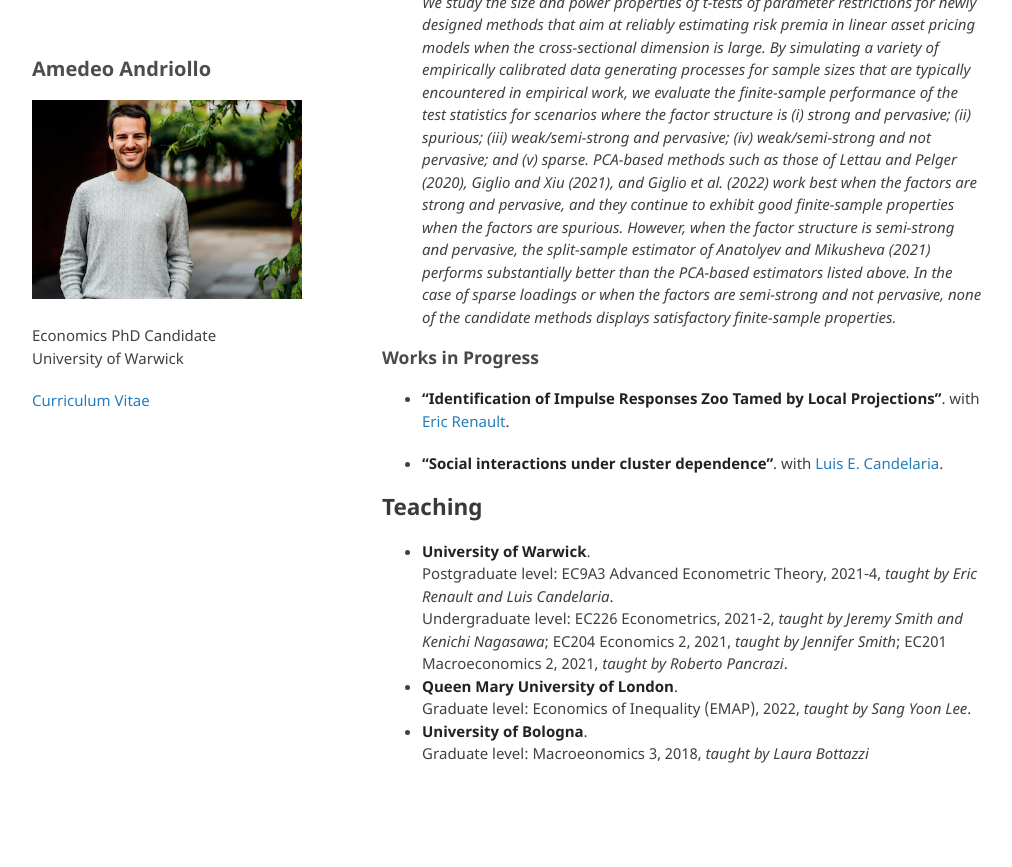
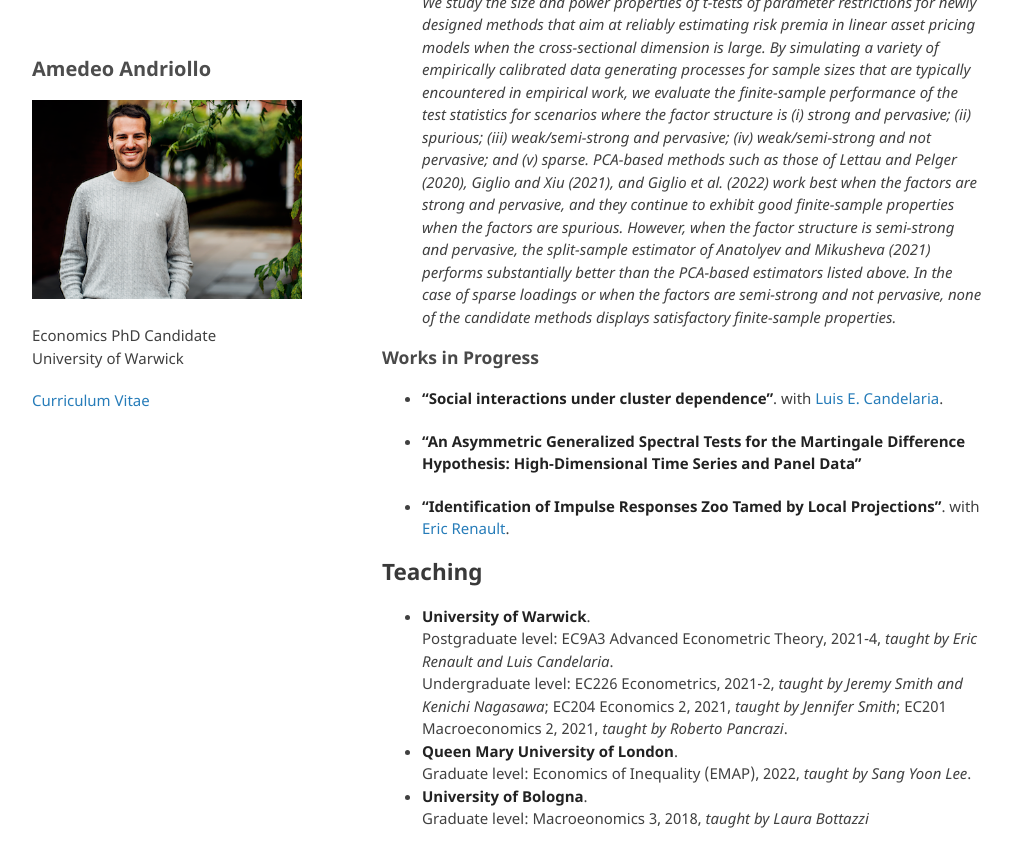
Before and after one commit to amandri/amandri.github.io, a Jekyll site: the page built from index.md, in a window 1280 px wide and 900 px high, scrolled down 1183 px. Shown: the top 867 px of the window, without its empty margins (133-1145 px from the left). Built offline with Jekyll 4.4.1, drawn with Linux system fonts in a browser that asks for light colours; the repository's description, which GitHub fills in, is left out; our own code applies the rules of GitHub Pages for plain Markdown files; before the commit the page ends 2018 px from its top, so only the background shows below that.

Commit message:
Update index.md

```diff
--- a/index.md
+++ b/index.md
@@ -40,9 +40,11 @@ Abstract: \
 
 ### Works in Progress
 
+- **"Social interactions under cluster dependence"**. with [Luis E. Candelaria](https://lecandelaria.github.io).
+
+- **"An Asymmetric Generalized Spectral Tests for the Martingale Difference Hypothesis: High-Dimensional Time Series and Panel Data"**
+
 - **"Identification of Impulse Responses Zoo Tamed by Local Projections"**. with [Eric Renault](https://warwick.ac.uk/fac/soc/economics/staff/emrrenault/#).
-
-- **"Social interactions under cluster dependence"**. with [Luis E. Candelaria](https://lecandelaria.github.io).
 
 
 ## Teaching
```
